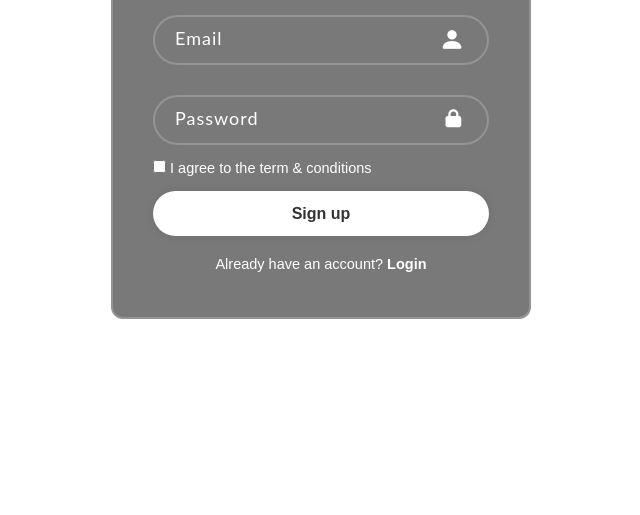
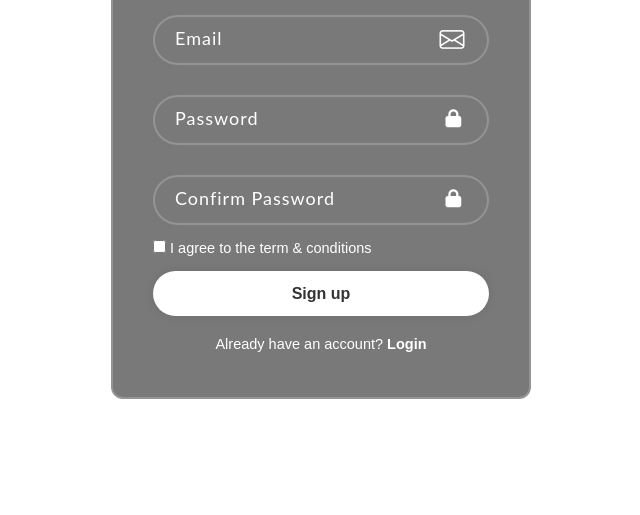
Before and after one commit to rohitjs161/2201031800031, a plain HTML site: page Assignment-2/sign_up.html in a window 1280 px wide. Shown: the part 285-800 px from the top of the page, without its empty margins (319-959 px from the left). Drawn offline with nearby package versions, Linux system fonts and the light colour scheme.

Commit message:
Update sign_up.html

```diff
--- a/Assignment-2/sign_up.html
+++ b/Assignment-2/sign_up.html
@@ -17,11 +17,19 @@
         <form action="">
             <h1>Sign up</h1>
             <div class="input-box">
-                <input type="email" placeholder="Email" required>
+                <input type="text" placeholder="Username">
                 <i class="bi bi-person-fill"></i>
             </div>
             <div class="input-box">
+                <input type="email" placeholder="Email" required>
+                <i class="mail bi bi-envelope"></i>
+            </div>
+            <div class="input-box">
                 <input type="password" placeholder="Password" required>
+                <i class="lock fa-solid fa-lock"></i>
+            </div>
+            <div class="input-box">
+                <input type="password" placeholder="Confirm Password" required>
                 <i class="lock fa-solid fa-lock"></i>
             </div>
             <div class="term-condition">
```
